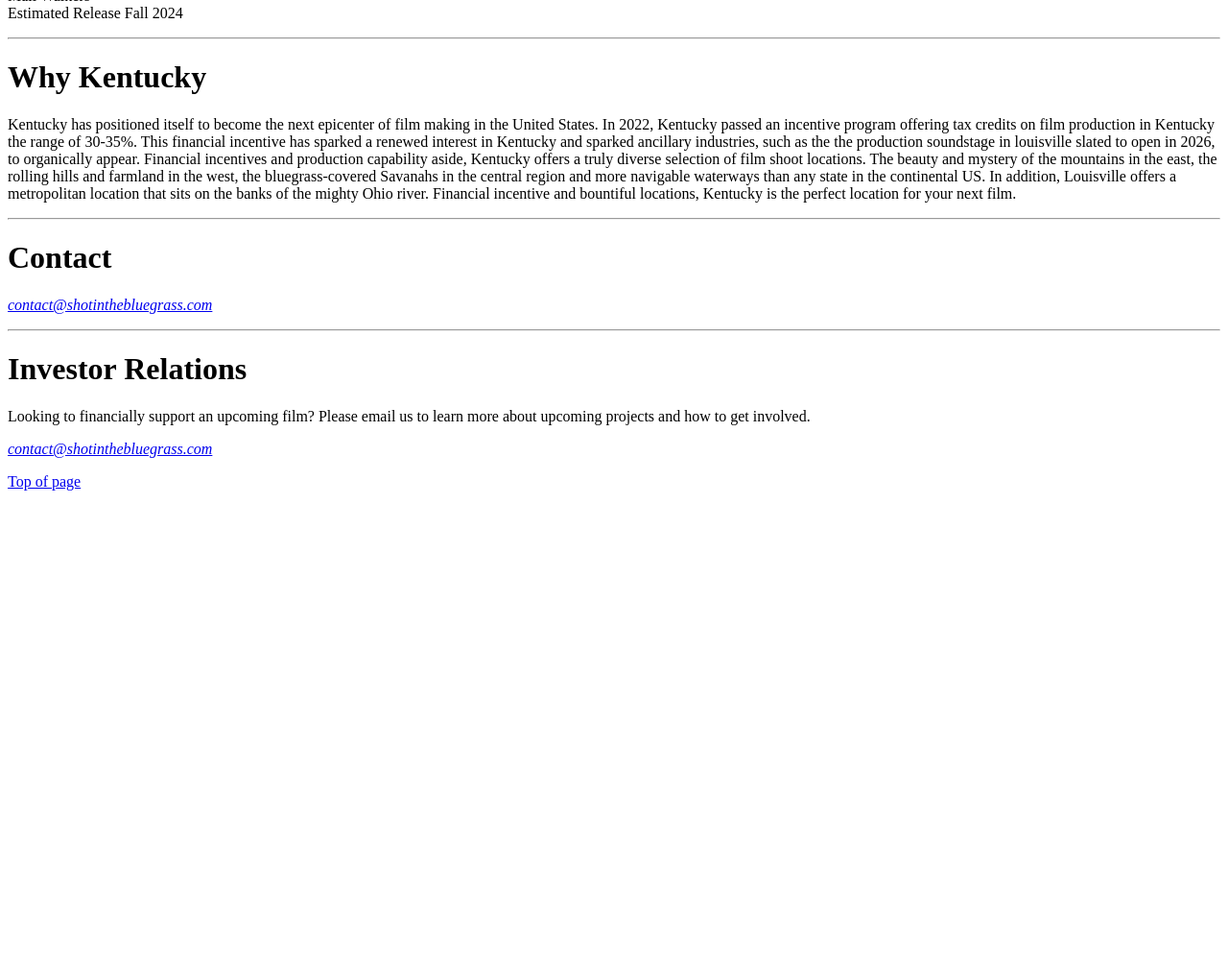
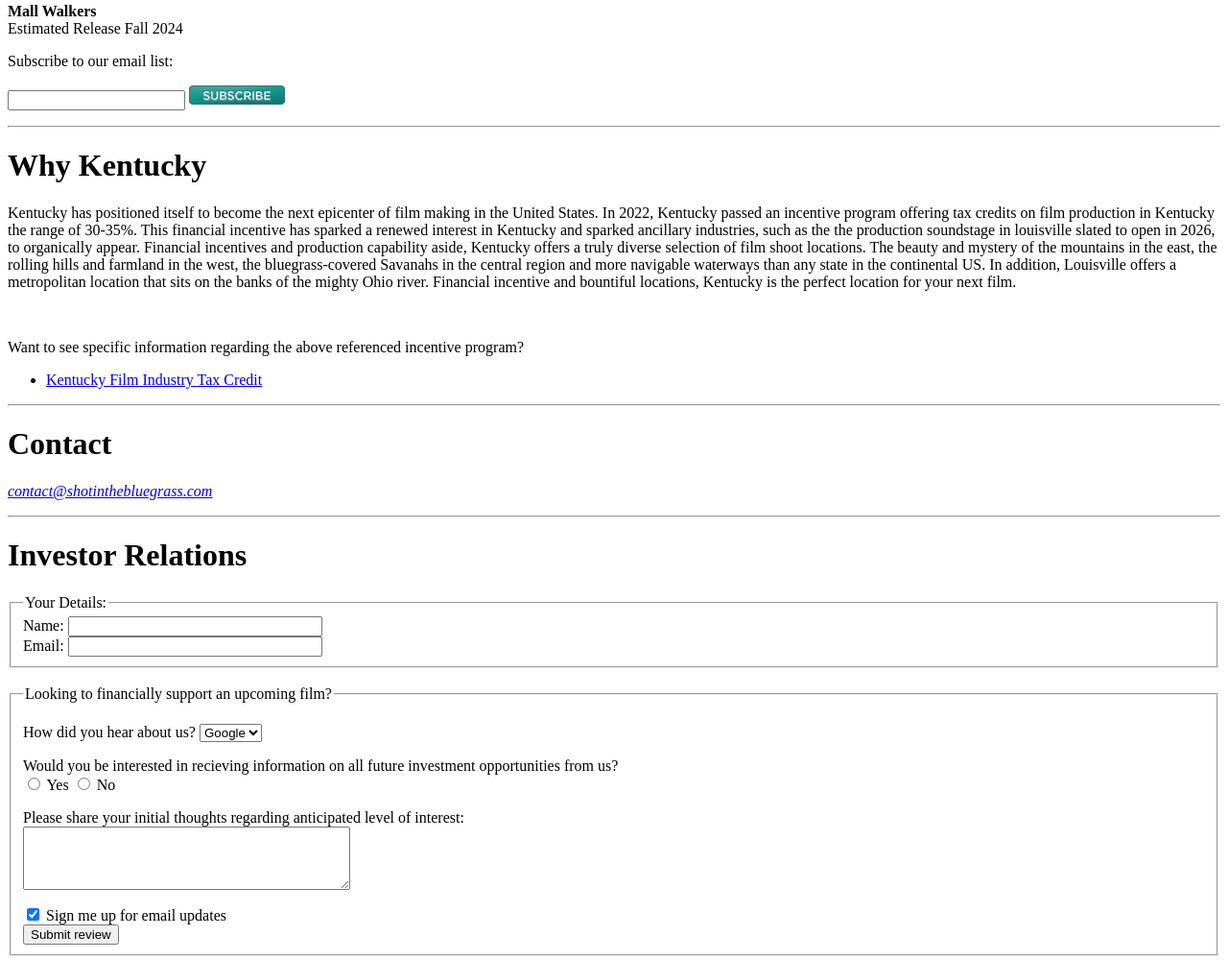
Before and after one commit to christianlwhite/clcapstone.sbp, a plain HTML site: page sbp.html in a window 1280 px wide. Shown: the part 718-1718 px from the top of the page at 96% size. Before the commit the page ends 1245 px from the top, so only its background shows below. Drawn offline with Linux system fonts and the light colour scheme.

Commit message:
minor text changes, added subscribe to email option/button, added external link to ky rev, added contact form for investor relations

```diff
--- a/sbp.html
+++ b/sbp.html
@@ -1,6 +1,10 @@
 <html>
   <head>
     <title>Small Batch Productions</title>
+    </head>
+    <body>
+      <meta http-equiv="X-UA-Compatible" content="ie=edge">
+      <meta name="viewport" content="width=device-width, initial-scale=1" />
 <h1 id="top">Home Page with Small Batch Productions name and art</h1>
 <a href="#about_us">About Us</a><br />
 <a href="#projects">Projects</a><br />
@@ -30,11 +34,21 @@ Matt White</p>
   <hr />
   <h1 id="projects">Projects</h1>
     <h3>Coming Soon</h3><br />
-Mall Walkers<br />
+<p><b>Mall Walkers</b><br />
 Estimated Release Fall 2024</p>
+<form action="http://www.example.org/subscribe.php">
+  <p>Subscribe to our email list:</p>
+  <input type="text" name="email" />
+  <input type="image" src="images/subscribe.jpg" width="100" height="20" />
+</form>
   <hr />
   <h1 id="why_kentucky">Why Kentucky</h1>
-    <p>Kentucky has positioned itself to become the next epicenter of film making in the United States. In 2022, Kentucky passed an incentive program offering tax credits on film production in Kentucky the range of 30-35%. This financial incentive has sparked a renewed interest in Kentucky and sparked ancillary industries, such as the the production soundstage in louisville slated to open in 2026, to organically appear. Financial incentives and production capability aside, Kentucky offers a truly diverse selection of film shoot locations. The beauty and mystery of the mountains in the east, the rolling hills and farmland in the west, the bluegrass-covered Savanahs in the central region and more navigable waterways than any state in the continental US. In addition, Louisville offers a metropolitan location that sits on the banks of the mighty Ohio river. Financial incentive and bountiful locations, Kentucky is the perfect location for your next film.</p>
+    <p>Kentucky has positioned itself to become the next epicenter of film making in the United States. In 2022, Kentucky passed an incentive program offering tax credits on film production in Kentucky the range of 30-35%. This financial incentive has sparked a renewed interest in Kentucky and sparked ancillary industries, such as the the production soundstage in louisville slated to open in 2026, to organically appear. Financial incentives and production capability aside, Kentucky offers a truly diverse selection of film shoot locations. The beauty and mystery of the mountains in the east, the rolling hills and farmland in the west, the bluegrass-covered Savanahs in the central region and more navigable waterways than any state in the continental US. In addition, Louisville offers a metropolitan location that sits on the banks of the mighty Ohio river. Financial incentive and bountiful locations, Kentucky is the perfect location for your next film.</p><br />
+    <p>Want to see specific information regarding the above referenced incentive program?<br />
+    <ul>
+      <li><a href="https://revenue.ky.gov/Business/Pages/Film-Industry-Tax-Credit.aspx">Kentucky Film Industry Tax Credit</a></li>
+    </ul>
+  </p>
   <hr />
   <h1 id="contact_us">Contact</h1>
     <address>
@@ -44,12 +58,56 @@ Estimated Release Fall 2024</p>
     </address>
   <hr />
   <h1 id="investor_relations">Investor Relations</h1>
-  <p> Looking to financially support an upcoming film?  Please email us to learn more about upcoming projects and how to get involved.</p>
-    <address>
-      <p>
-        <a href=mailto:contact@shotinthebluegrass.com>contact@shotinthebluegrass.com</a>
-      </p>
-    </address>
+</section>
+
+<section class="contact-container" id="contact">
+
+    <main class="contact-content">
+
+        <article class="contact-item">
+
+
+            <form action="http://www.example.com/review.php" method="get">
+                <fieldset>
+                    <legend>Your Details:</legend>
+                    <label>Name: <input type="text" name="name" size="30" maxlength="100"></label><br />
+                    <label>Email: <input type="email" name="email" size="30" maxlength="100"></label><br />
+                </fieldset><br />
+                <fieldset>
+                    <legend>Looking to financially support an upcoming film?</legend>
+                    <p>
+                        <label for="hear-about">How did you hear about us?</label>
+                        <select name="referrer" id="hear-about">
+                            <option value="google">Google</option>
+                            <option value="friend">Friend</option>
+                            <option value="advert">Advert</option>
+                            <option value="other">Other</option>
+                        </select>
+                    </p>
+                    <p>
+                        Would you be interested in recieving information on all future investment opportunities from us?<br />
+                        <label><input type="radio" name="rating" value="yes" /> Yes</label>
+                        <label><input type="radio" name="rating" value="no" /> No</label>
+                    </p>
+                    <p>
+                        <label for="comments">Please share your initial thoughts regarding anticipated level of interest:</label><br />
+                        <textarea rows="4" cols="40" id="comments"></textarea>
+                    </p>
+                    <label><input type="checkbox" name="subscribe" checked="checked" /> Sign me up for email updates</label><br />
+                    <input type="submit" value="Submit review" />
+                </fieldset>
+            </form>
+
+</article>
+
+</main>
+
+</section>
+
+<section class="footer-container">
+
+    <footer class="footer-content">
+
    <p><a href="#top">Top of page</a></p>
   </body>
 </html>
```
